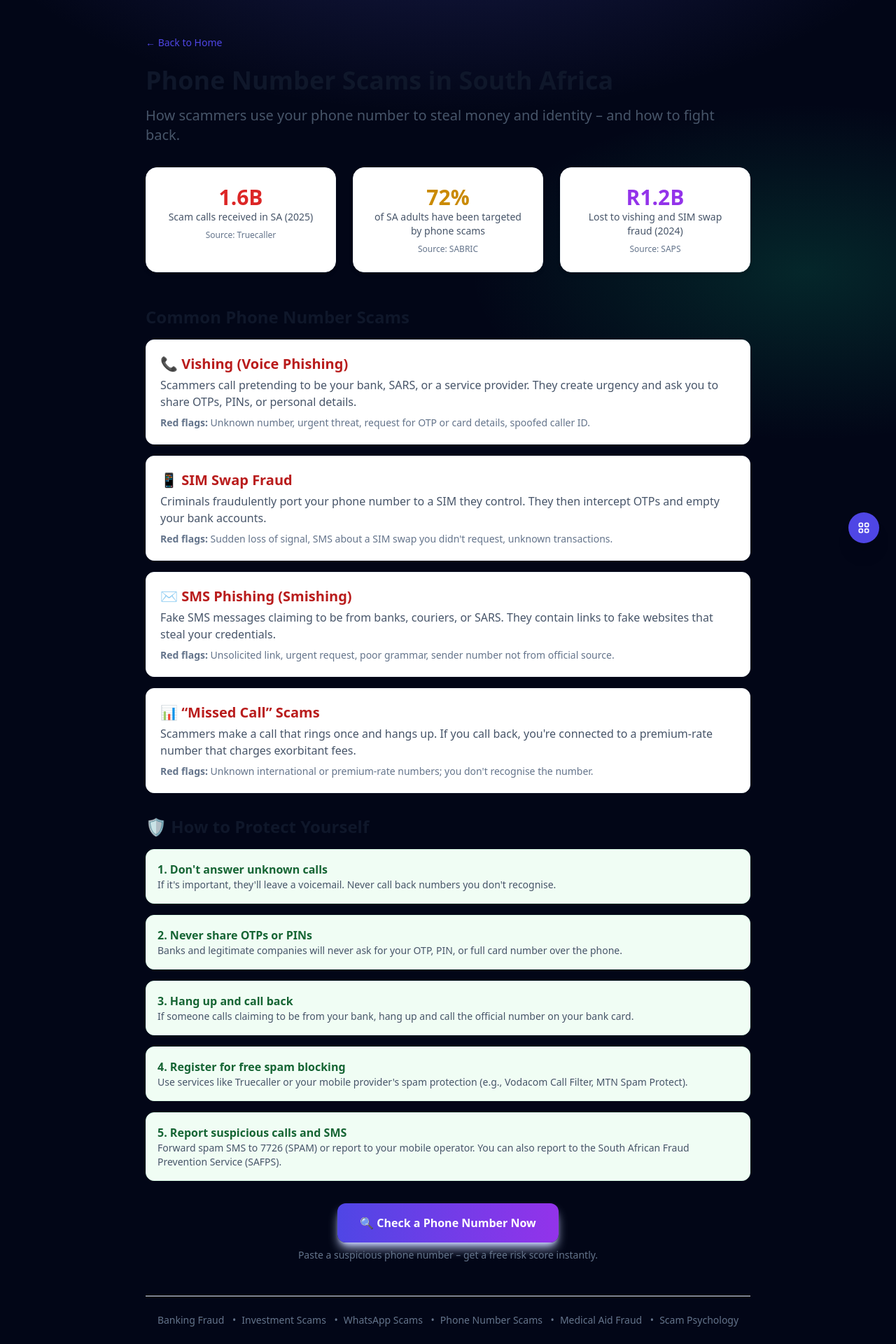
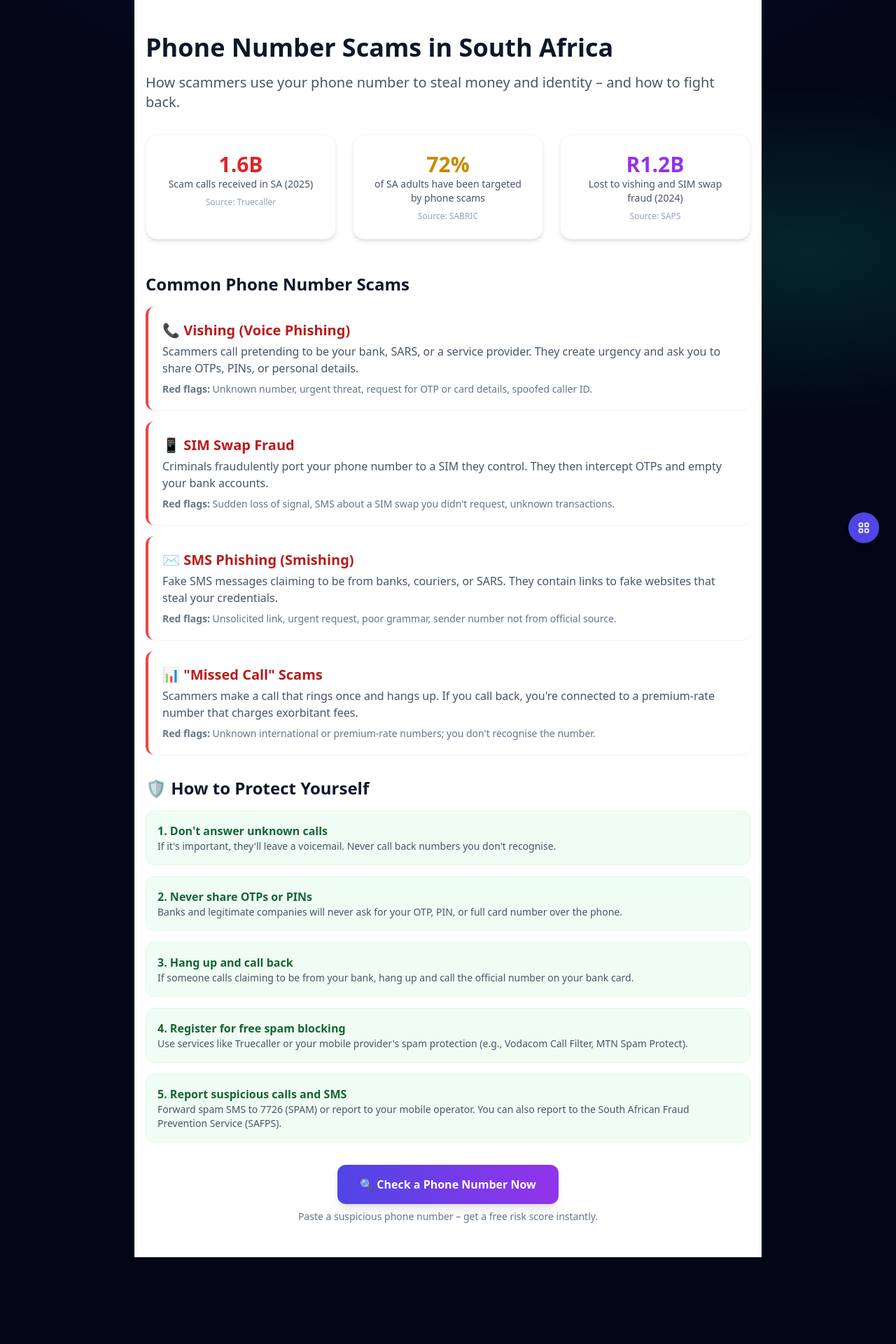
Before and after one commit to Masondo86/scam-verification-engine, a Next.js app: page /phone-number-scams in a window 1280 px wide. Shown: the top 1920 px of the page at 70% size. After the commit the page ends 1796 px from the top, so only its background shows below. Built offline with nearby package versions, Linux system fonts and the light colour scheme.

Commit message:
Refactor PhoneNumberScamsPage component
Refactor PhoneNumberScamsPage component for improved readability and styling. Update metadata import and adjust class names for better visual hierarchy.

```diff
--- a/app/phone-number-scams/page.tsx
+++ b/app/phone-number-scams/page.tsx
@@ -1,6 +1,6 @@
 // app/phone-number-scams/page.tsx
 import Link from 'next/link';
-import { Metadata } from 'next';
+import type { Metadata } from 'next';
 
 export const metadata: Metadata = {
   title: 'Phone Number Scams in South Africa | How to Spot & Stop Them',
@@ -16,9 +16,7 @@ export const metadata: Metadata = {
 
 export default function PhoneNumberScamsPage() {
   return (
-    <main className="max-w-4xl mx-auto px-4 py-12">
-      <Link href="/" className="text-indigo-600 text-sm mb-6 inline-block">← Back to Home</Link>
-
+    <main className="max-w-4xl mx-auto px-4 py-12 bg-white">
       <h1 className="text-4xl font-bold mb-4 text-slate-900">Phone Number Scams in South Africa</h1>
       <p className="text-xl text-slate-600 mb-8">
         How scammers use your phone number to steal money and identity – and how to fight back.
@@ -29,40 +27,40 @@ export default function PhoneNumberScamsPage() {
         <div className="bg-white rounded-2xl shadow-md p-6 text-center border border-slate-100">
           <div className="text-3xl font-bold text-red-600">1.6B</div>
           <div className="text-slate-600 text-sm">Scam calls received in SA (2025)</div>
-          <div className="text-xs text-slate-500 mt-2">Source: Truecaller</div>
+          <div className="text-xs text-slate-400 mt-2">Source: Truecaller</div>
         </div>
         <div className="bg-white rounded-2xl shadow-md p-6 text-center border border-slate-100">
           <div className="text-3xl font-bold text-yellow-600">72%</div>
           <div className="text-slate-600 text-sm">of SA adults have been targeted by phone scams</div>
-          <div className="text-xs text-slate-500 mt-2">Source: SABRIC</div>
+          <div className="text-xs text-slate-400 mt-2">Source: SABRIC</div>
         </div>
         <div className="bg-white rounded-2xl shadow-md p-6 text-center border border-slate-100">
           <div className="text-3xl font-bold text-purple-600">R1.2B</div>
           <div className="text-slate-600 text-sm">Lost to vishing and SIM swap fraud (2024)</div>
-          <div className="text-xs text-slate-500 mt-2">Source: SAPS</div>
+          <div className="text-xs text-slate-400 mt-2">Source: SAPS</div>
         </div>
       </div>
 
       {/* Types of phone number scams */}
       <h2 className="text-2xl font-bold mb-4 text-slate-900">Common Phone Number Scams</h2>
       <div className="space-y-4 mb-8">
-        <div className="bg-white rounded-xl shadow-sm p-5 border border-slate-100">
+        <div className="bg-white rounded-xl shadow-sm p-5 border-l-4 border-red-500">
           <h3 className="text-xl font-bold text-red-700 mb-1">📞 Vishing (Voice Phishing)</h3>
           <p className="text-slate-600">Scammers call pretending to be your bank, SARS, or a service provider. They create urgency and ask you to share OTPs, PINs, or personal details.</p>
           <p className="text-sm text-slate-500 mt-2"><strong>Red flags:</strong> Unknown number, urgent threat, request for OTP or card details, spoofed caller ID.</p>
         </div>
-        <div className="bg-white rounded-xl shadow-sm p-5 border border-slate-100">
+        <div className="bg-white rounded-xl shadow-sm p-5 border-l-4 border-red-500">
           <h3 className="text-xl font-bold text-red-700 mb-1">📱 SIM Swap Fraud</h3>
           <p className="text-slate-600">Criminals fraudulently port your phone number to a SIM they control. They then intercept OTPs and empty your bank accounts.</p>
           <p className="text-sm text-slate-500 mt-2"><strong>Red flags:</strong> Sudden loss of signal, SMS about a SIM swap you didn't request, unknown transactions.</p>
         </div>
-        <div className="bg-white rounded-xl shadow-sm p-5 border border-slate-100">
+        <div className="bg-white rounded-xl shadow-sm p-5 border-l-4 border-red-500">
           <h3 className="text-xl font-bold text-red-700 mb-1">✉️ SMS Phishing (Smishing)</h3>
           <p className="text-slate-600">Fake SMS messages claiming to be from banks, couriers, or SARS. They contain links to fake websites that steal your credentials.</p>
           <p className="text-sm text-slate-500 mt-2"><strong>Red flags:</strong> Unsolicited link, urgent request, poor grammar, sender number not from official source.</p>
         </div>
-        <div className="bg-white rounded-xl shadow-sm p-5 border border-slate-100">
-          <h3 className="text-xl font-bold text-red-700 mb-1">📊 “Missed Call” Scams</h3>
+        <div className="bg-white rounded-xl shadow-sm p-5 border-l-4 border-red-500">
+          <h3 className="text-xl font-bold text-red-700 mb-1">📊 "Missed Call" Scams</h3>
           <p className="text-slate-600">Scammers make a call that rings once and hangs up. If you call back, you're connected to a premium-rate number that charges exorbitant fees.</p>
           <p className="text-sm text-slate-500 mt-2"><strong>Red flags:</strong> Unknown international or premium-rate numbers; you don't recognise the number.</p>
         </div>
@@ -95,21 +93,11 @@ export default function PhoneNumberScamsPage() {
 
       {/* Check a number */}
       <div className="mt-8 text-center">
-        <Link href="/scan" className="inline-flex items-center gap-2 px-8 py-4 bg-gradient-to-r from-indigo-600 to-purple-600 rounded-xl font-semibold text-white shadow-lg shadow-indigo-200 hover:shadow-indigo-300 transition-all hover:scale-105">
+        <Link href="/scan" className="inline-flex items-center gap-2 px-8 py-4 bg-gradient-to-r from-indigo-600 to-purple-600 rounded-xl font-semibold text-white shadow-lg hover:shadow-xl transition-all">
           🔍 Check a Phone Number Now
         </Link>
         <p className="text-slate-500 text-sm mt-2">Paste a suspicious phone number – get a free risk score instantly.</p>
       </div>
-
-      {/* Footer navigation */}
-      <div className="mt-12 pt-6 border-t border-slate-200 text-center text-slate-500 text-sm">
-        <Link href="/banking-fraud-south-africa" className="mx-2 hover:text-indigo-600 text-slate-500">Banking Fraud</Link> •
-        <Link href="/investment-scams" className="mx-2 hover:text-indigo-600 text-slate-500">Investment Scams</Link> •
-        <Link href="/whatsapp-scams" className="mx-2 hover:text-indigo-600 text-slate-500">WhatsApp Scams</Link> •
-        <Link href="/phone-number-scams" className="mx-2 hover:text-indigo-600 text-slate-500">Phone Number Scams</Link> •
-        <Link href="/medical-aid-fraud-south-africa" className="mx-2 hover:text-indigo-600 text-slate-500">Medical Aid Fraud</Link> •
-        <Link href="/scam-psychology" className="mx-2 hover:text-indigo-600 text-slate-500">Scam Psychology</Link>
-      </div>
     </main>
   );
 }
```
